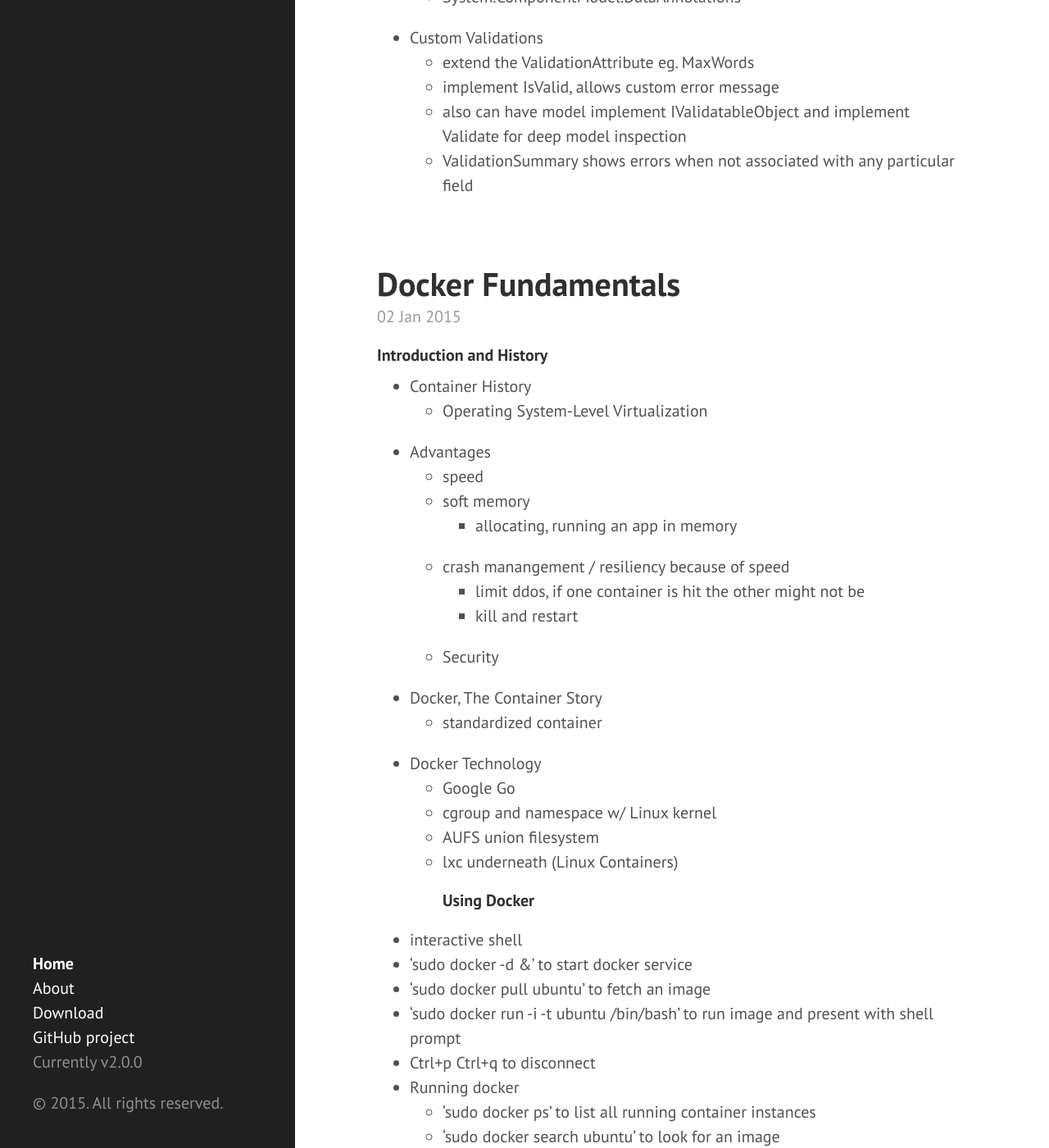
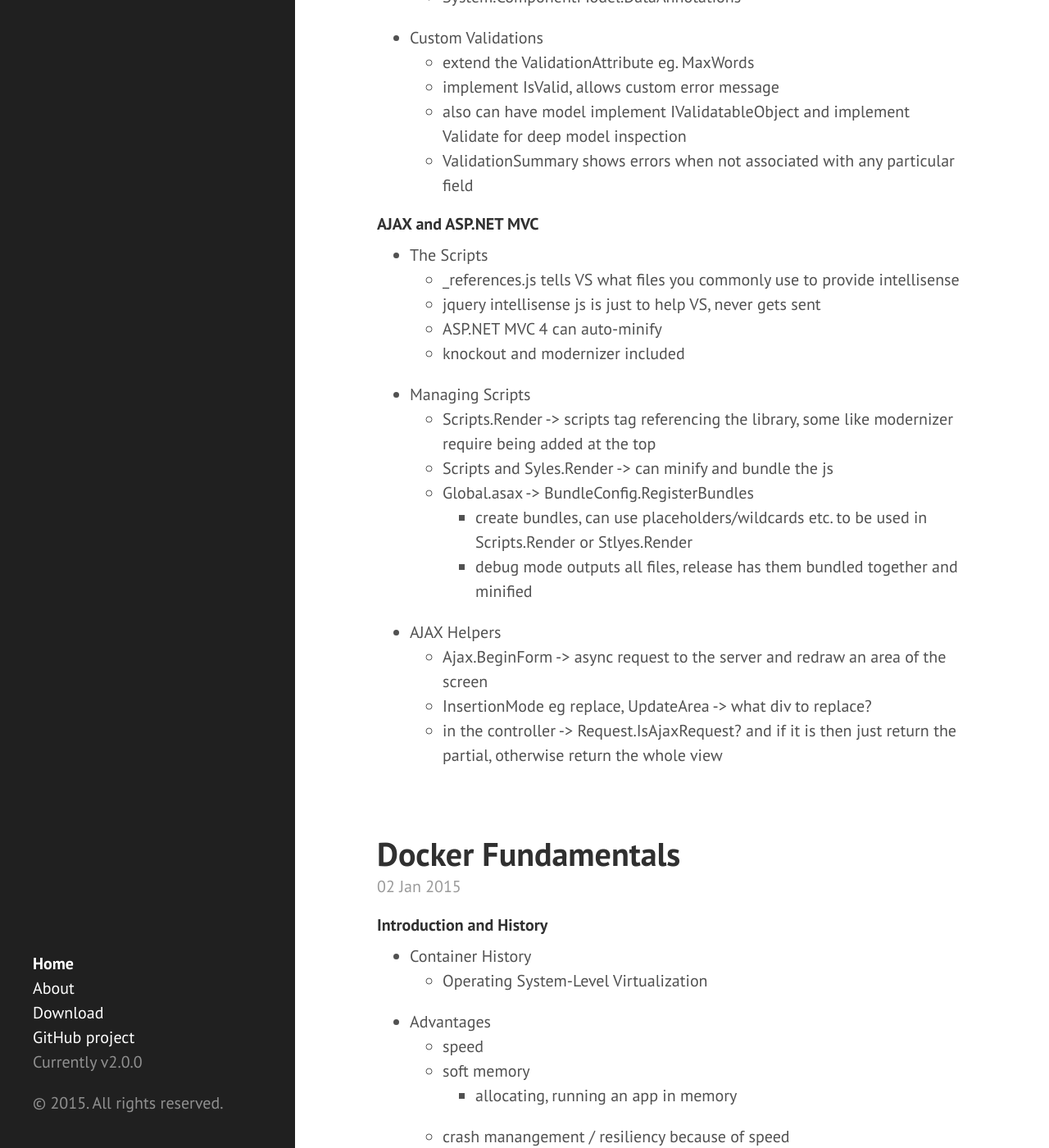
Before and after one commit to eneiand/eneiand.github.io, a Jekyll site: the page built from index.html, in a window 1280 px wide and 1400 px high, scrolled down 5684 px. Shown: the whole window at 82% size. Built offline with Jekyll 4.4.1, drawn with Linux system fonts in a browser that asks for light colours; Markdown is read by kramdown in place of the engine named in the settings; the list of posts is cut into pages by our own code.

Commit message:
Update 2015-01-06-building-apps-with-asp-mvc-4.md

```diff
--- a/_posts/2015-01-06-building-apps-with-asp-mvc-4.md
+++ b/_posts/2015-01-06-building-apps-with-asp-mvc-4.md
@@ -149,3 +149,20 @@
   * implement IsValid, allows custom error message
   * also can have model implement IValidatableObject and implement Validate for deep model inspection
   * ValidationSummary shows errors when not associated with any particular field
+
+#### AJAX and ASP.NET MVC
+* The Scripts
+   * _references.js tells VS what files you commonly use to provide intellisense
+   * jquery intellisense js is just to help VS, never gets sent
+   * ASP.NET MVC 4 can auto-minify
+   * knockout and modernizer included
+* Managing Scripts
+    * Scripts.Render -> scripts tag referencing the library, some like modernizer require being added at the top
+    * Scripts and Syles.Render -> can minify and bundle the js
+    * Global.asax -> BundleConfig.RegisterBundles
+      * create bundles, can use placeholders/wildcards etc. to be used in Scripts.Render or Stlyes.Render
+      * debug mode outputs all files, release has them bundled together and minified
+* AJAX Helpers
+  *  Ajax.BeginForm -> async request to the server and redraw an area of the screen
+  *  InsertionMode eg replace, UpdateArea -> what div to replace?
+  *  in the controller -> Request.IsAjaxRequest? and if it is then just return the partial, otherwise return the whole view
```
